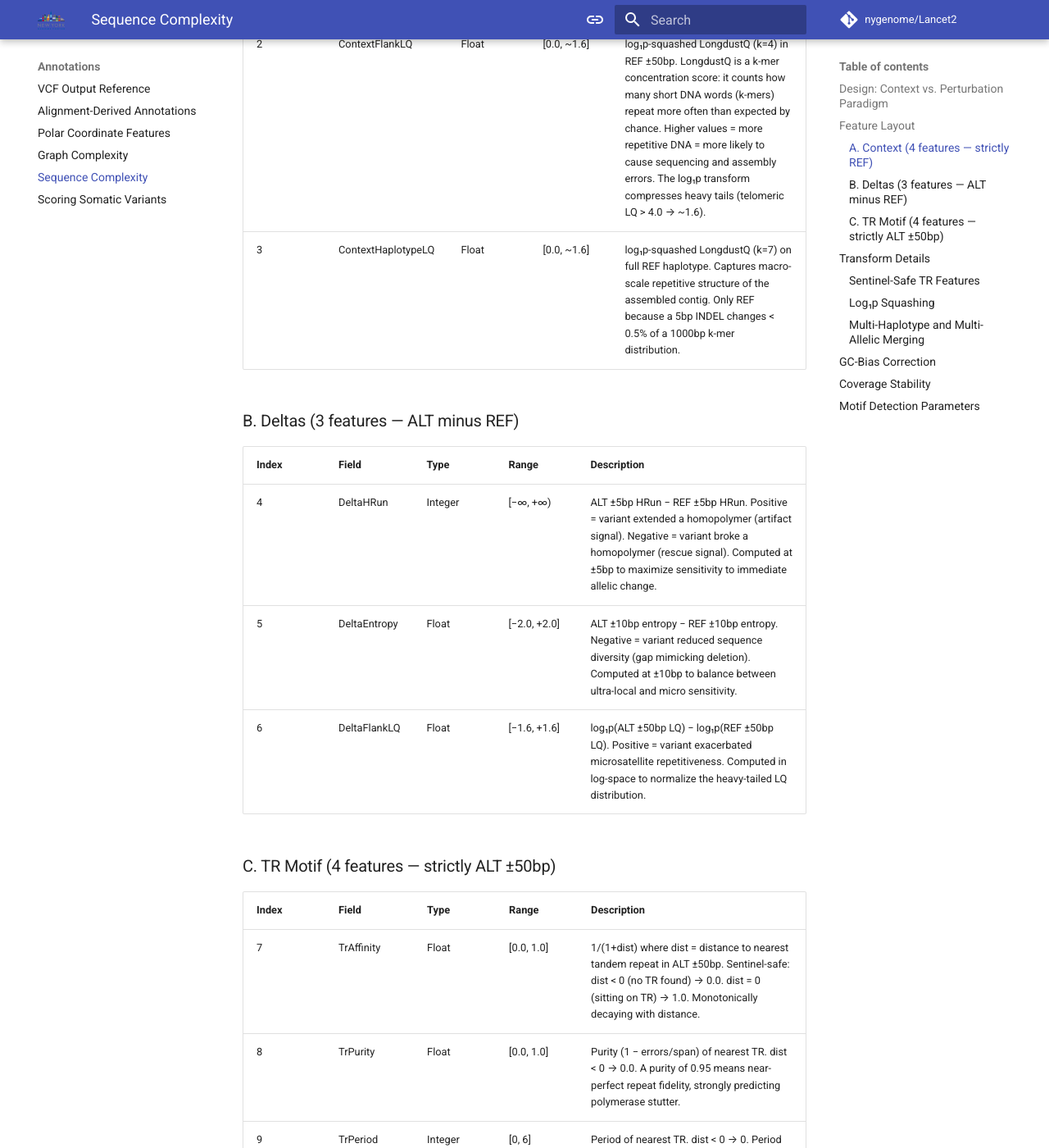
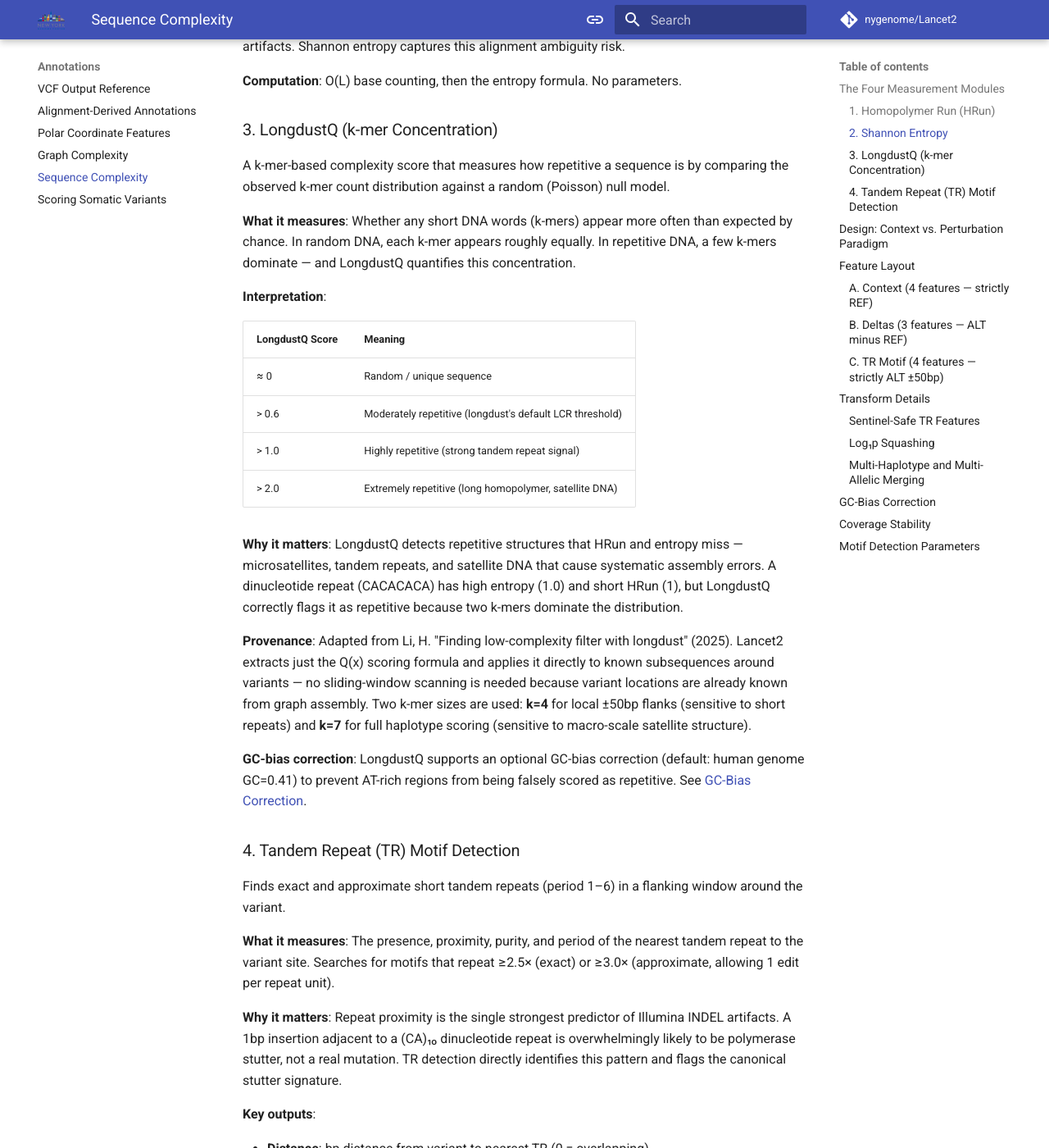
Before and after one commit to omicsnut/Lancet2, an MkDocs documentation site: the page built from docs/guides/sequence_complexity.md, in a window 1280 px wide and 1400 px high, scrolled down 1333 px. Shown: the whole window at 82% size. Built offline with MkDocs 1.6.1 and Material for MkDocs 9.7.7, drawn with Linux system fonts in a browser that asks for light colours; plug-ins that fetch from the network failed and are left out; comment, search, counter and statistics services are not loaded; the version menu is left out; some of the changed text lies outside the part shown.

Commit message:
chore: update docs with seq cx metrics info

```diff
--- a/docs/guides/sequence_complexity.md
+++ b/docs/guides/sequence_complexity.md
@@ -1,7 +1,7 @@
 # Sequence Complexity (`SEQ_CX`)
 
-This INFO field captures 11 independent sequence complexity features
-distilled from raw multi-scale metrics (homopolymer runs, Shannon entropy,
+This INFO field captures 11 sequence complexity features distilled from
+four raw measurement modules (homopolymer runs, Shannon entropy,
 LongdustQ k-mer concentration, tandem repeat motifs). Emitted as the `SEQ_CX`
 INFO tag in every VCF record.
 
@@ -14,6 +14,115 @@ regardless of whether 20 or 2000 reads cover it.
 
 ---
 
+## The Four Measurement Modules
+
+The 11 distilled features are built from four raw measurement modules, each
+capturing a different aspect of sequence complexity at different biological
+scales. Understanding these building blocks makes the distilled features
+intuitive.
+
+### 1. Homopolymer Run (HRun)
+
+The longest consecutive stretch of identical bases in a DNA window.
+
+**What it measures**: The length of the single longest same-base run — e.g.,
+`AATTTTTTTTGC` has an HRun of 8 (the T run).
+
+**Why it matters**: Homopolymers are the #1 source of Illumina INDEL errors.
+During sequencing, the polymerase can "stutter" on long same-base runs,
+adding or dropping 1–2 bases. A 12bp poly-A run produces ~10× more false
+1bp insertions than a random 12bp sequence. HRun directly quantifies this
+stutter risk.
+
+**Computation**: Single O(L) scan counting consecutive identical characters.
+Returns 0 for empty sequences, 1 for single-base sequences. No parameters.
+
+### 2. Shannon Entropy
+
+Base frequency diversity in a DNA window, measured in bits (0.0–2.0).
+
+**What it measures**: How evenly the four DNA bases (A, C, G, T) are
+distributed. The formula `H = −Σ pᵢ log₂(pᵢ)` counts the information
+content of the base composition.
+
+**Interpretation**:
+
+- **0.0** = all one base (e.g., `AAAAAAA`) — maximally repetitive
+- **1.0** = two equally frequent bases (e.g., alternating `ACACAC`)
+- **2.0** = perfectly balanced ACGT — maximally diverse
+
+**Why it matters**: Low-entropy regions are harder to align uniquely because
+many positions look identical to the aligner. Variants called in low-entropy
+windows are more likely to be mismapping artifacts. Shannon entropy
+captures this alignment ambiguity risk.
+
+**Computation**: O(L) base counting, then the entropy formula. No parameters.
+
+### 3. LongdustQ (k-mer Concentration)
+
+A k-mer-based complexity score that measures how repetitive a sequence is
+by comparing the observed k-mer count distribution against a random
+(Poisson) null model.
+
+**What it measures**: Whether any short DNA words (k-mers) appear more
+often than expected by chance. In random DNA, each k-mer appears roughly
+equally. In repetitive DNA, a few k-mers dominate — and LongdustQ
+quantifies this concentration.
+
+**Interpretation**:
+
+| LongdustQ Score | Meaning |
+|:----------------|:--------|
+| ≈ 0 | Random / unique sequence |
+| > 0.6 | Moderately repetitive (longdust's default LCR threshold) |
+| > 1.0 | Highly repetitive (strong tandem repeat signal) |
+| > 2.0 | Extremely repetitive (long homopolymer, satellite DNA) |
+
+**Why it matters**: LongdustQ detects repetitive structures that HRun and
+entropy miss — microsatellites, tandem repeats, and satellite DNA that cause
+systematic assembly errors. A dinucleotide repeat (CACACACA) has high
+entropy (1.0) and short HRun (1), but LongdustQ correctly flags it as
+repetitive because two k-mers dominate the distribution.
+
+**Provenance**: Adapted from Li, H. "Finding low-complexity filter with
+longdust" (2025). Lancet2 extracts just the Q(x) scoring formula and applies
+it directly to known subsequences around variants — no sliding-window
+scanning is needed because variant locations are already known from graph
+assembly. Two k-mer sizes are used: **k=4** for local ±50bp flanks (sensitive
+to short repeats) and **k=7** for full haplotype scoring (sensitive to
+macro-scale satellite structure).
+
+**GC-bias correction**: LongdustQ supports an optional GC-bias correction
+(default: human genome GC=0.41) to prevent AT-rich regions from being
+falsely scored as repetitive. See [GC-Bias Correction](#gc-bias-correction).
+
+### 4. Tandem Repeat (TR) Motif Detection
+
+Finds exact and approximate short tandem repeats (period 1–6) in a flanking
+window around the variant.
+
+**What it measures**: The presence, proximity, purity, and period of the
+nearest tandem repeat to the variant site. Searches for motifs that repeat
+≥2.5× (exact) or ≥3.0× (approximate, allowing 1 edit per repeat unit).
+
+**Why it matters**: Repeat proximity is the single strongest predictor of
+Illumina INDEL artifacts. A 1bp insertion adjacent to a (CA)₁₀ dinucleotide
+repeat is overwhelmingly likely to be polymerase stutter, not a real
+mutation. TR detection directly identifies this pattern and flags the
+canonical stutter signature.
+
+**Key outputs**:
+
+- **Distance**: bp distance from variant to nearest TR (0 = overlapping)
+- **Purity**: fraction of the repeat span that is error-free (1.0 = perfect)
+- **Period**: motif length (1=homopolymer, 2=dinucleotide, ..., 6=hexanucleotide)
+- **Stutter flag**: 1 if INDEL length ≤ period AND adjacent to TR (≤1bp)
+
+**Computation**: O(L × P) where L = window length and P = max period (6).
+See [Motif Detection Parameters](#motif-detection-parameters) for defaults.
+
+---
+
 ## Design: Context vs. Perturbation Paradigm
 
 Raw sequence complexity metrics at multiple scales (±5/10/20/50/100bp, full
@@ -23,7 +132,10 @@ which learn one feature's effect at a time, then combine them) and GAMs
 (Generalized Additive Models) — split importance weight across
 correlated features, producing noisy shape functions instead of confident ones.
 
-The distillation separates metrics into three independent groups:
+The distillation separates metrics into three groups that are independent
+**between** groups (Context, Delta, TR Motif measure fundamentally different
+things), while features **within** each group are deliberately chosen at
+non-overlapping scales to minimize correlation:
 
 1. **Context** (REF-only): "How brittle is the genome here, regardless of the variant?"
 2. **Deltas** (ALT−REF): "How did the variant alter the local complexity?"
```
Also changed, not shown: docs/guides/alignment_annotations.md (+1 -1 lines), docs/guides/scoring_somatic_variants.md (+1 -1 lines).
